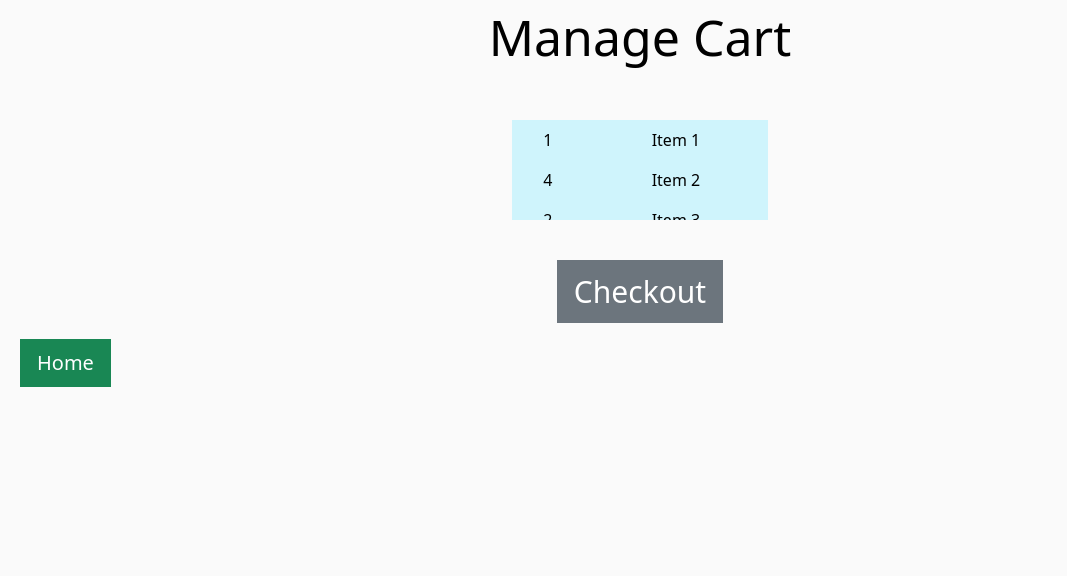
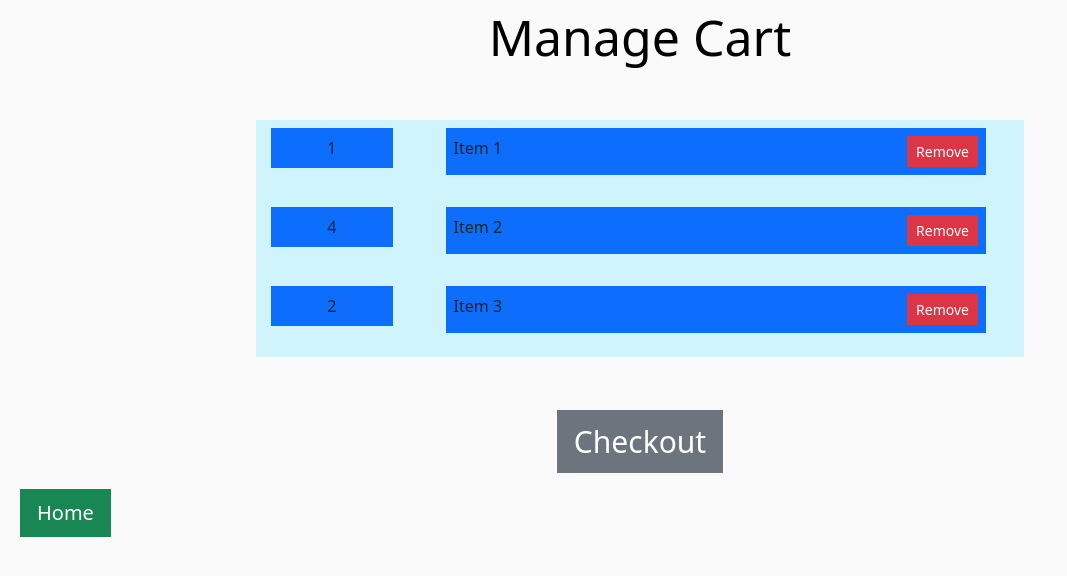
Before and after one commit to applesdanish/ui-group-project, a Django app: page /cart/ in a window 1280 px wide. Shown: the part 56-632 px from the top of the page, without its empty margins (0-1067 px from the left). Run offline with Django 4.2, Linux system fonts and the light colour scheme.

Commit message:
Cart Manager Update

```diff
--- a/src/templates/cart.html
+++ b/src/templates/cart.html
@@ -28,7 +28,7 @@
             text-align: center;
             padding-bottom: 10%;
             position: relative;
-            height: 100px;
+            height: 250px;
             overflow: auto;
             display: block;
         }
@@ -72,21 +72,50 @@
 
     <div id="title">Manage Cart</div>
     <div id="info">
-        <div style="padding-left: 40%; padding-right: 40%;">
+        <div style="padding-left: 20%; padding-right: 20%;">
             <div id="cart">
                 <table class="table table-info table-borderless">
                     <tbody>
                         <tr>
-                            <td>1</td>
-                            <td>Item 1</td>
+                            <td><div style="padding-left: 5%; padding-right:5%;">
+                                <table class="table table-borderless">
+                                    <tbody><tr class="bg-primary"><td>1</td></tr></tbody>
+                                </table>
+                            </div></td>
+                            <td><div style="padding-left: 5%; padding-right:5%;">
+                                <table class="table table-borderless"><tbody><tr class="bg-primary">
+                                    <td><div style="text-align: left">Item 1</div></td>
+                                    <td><div style="text-align: right"><a class="btn btn-danger btn-sm">Remove</a></div></td>
+                                </tr></tbody></table>
+                            </div></td>
                         </tr>
+
                         <tr>
-                            <td>4</td>
-                            <td>Item 2</td>
+                            <td><div style="padding-left: 5%; padding-right:5%;">
+                                <table class="table table-borderless">
+                                    <tbody><tr class="bg-primary"><td>4</td></tr></tbody>
+                                </table>
+                            </div></td>
+                            <td><div style="padding-left: 5%; padding-right:5%;">
+                                <table class="table table-borderless"><tbody><tr class="bg-primary">
+                                    <td><div style="text-align: left">Item 2</div></td>
+                                    <td><div style="text-align: right"><a class="btn btn-danger btn-sm">Remove</a></div></td>
+                                </tr></tbody></table>
+                            </div></td>
                         </tr>
+
                         <tr>
-                            <td>2</td>
-                            <td>Item 3</td>
+                            <td><div style="padding-left: 5%; padding-right:5%;">
+                                <table class="table table-borderless">
+                                    <tbody><tr class="bg-primary"><td>2</td></tr></tbody>
+                                </table>
+                            </div></td>
+                            <td><div style="padding-left: 5%; padding-right:5%;">
+                                <table class="table table-borderless"><tbody><tr class="bg-primary">
+                                    <td><div style="text-align: left">Item 3</div></td>
+                                    <td><div style="text-align: right"><a class="btn btn-danger btn-sm">Remove</a></div></td>
+                                </tr></tbody></table>
+                            </div></td>
                         </tr>
                     </tbody>
                 </table>
```
